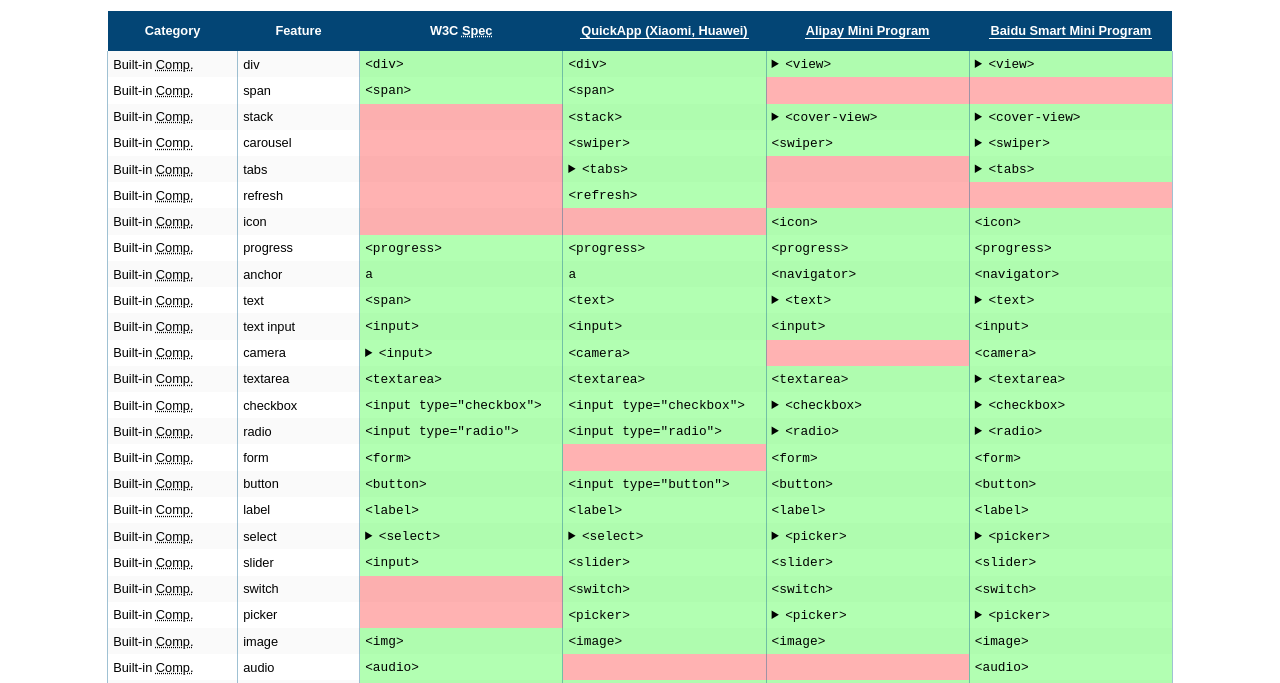
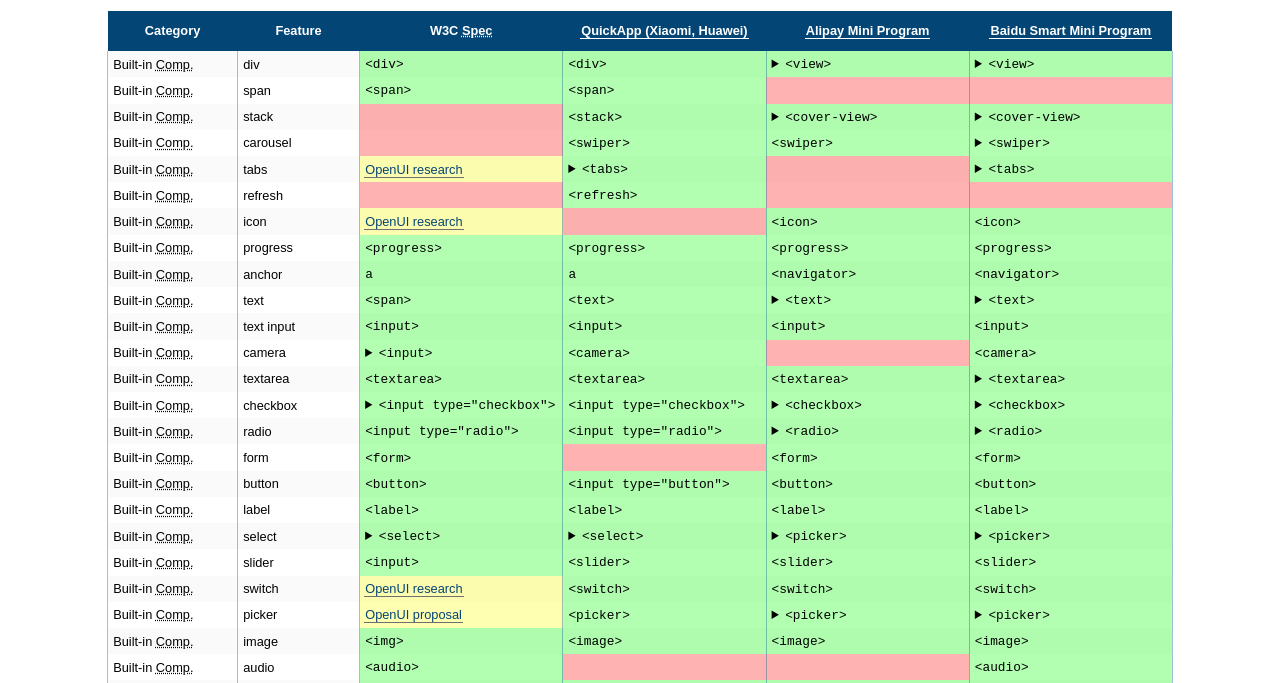
Before and after one commit to w3c/miniapp-white-paper, a plain HTML site: page components-comparison.html in a window 1280 px wide. Shown: the part 53-736 px from the top of the page. Drawn offline with Linux system fonts and the light colour scheme.

Commit message:
Links to OpenUI components

```diff
--- a/components-comparison.html
+++ b/components-comparison.html
@@ -285,7 +285,7 @@
                 <tr>
                     <td class="c0">Built-in <abbr title="Components">Comp.</abbr></td>
                     <td class="c1">tabs</td>
-                    <td class="c2 no"></td>
+                    <td class="c2 partial"><a href="https://open-ui.org/components/tabs.research">OpenUI research</a></td>
                     <td class="c3">
                         <details>
                             <summary>
@@ -315,7 +315,7 @@
                 <tr>
                     <td class="c0">Built-in <abbr title="Components">Comp.</abbr></td>
                     <td class="c1">icon</td>
-                    <td class="c2 no"></td>
+                    <td class="c2 partial"><a href="https://open-ui.org/components/icon.research">OpenUI research</a></td>
                     <td class="c3 no"></td>
                     <td class="c4"><code>&lt;icon&gt;</code></td>
                     <td class="c5"><code>&lt;icon&gt;</code></td>
@@ -397,7 +397,14 @@
                 <tr>
                     <td class="c0">Built-in <abbr title="Components">Comp.</abbr></td>
                     <td class="c1">checkbox</td>
-                    <td class="c2"><code>&lt;input type="checkbox"&gt;</code></td>
+                    <td class="c2">
+                        <details>
+                            <summary>
+                                <code>&lt;input type="checkbox"&gt;</code>
+                            </summary>
+                            <code>&lt;input type="checkbox"&gt;</code>, OpenUI's <code>  &lt;checkbox&gt;</checkbox>
+                        </details>
+                    </td>
                     <td class="c3"><code>&lt;input type="checkbox"&gt;</code></td>
                     <td class="c4">
                         <details>
@@ -470,7 +477,7 @@
                             <summary>
                                 <code>&lt;select&gt;</code>
                             </summary>
-                            <code>&lt;select&gt;</code>, <code>&lt;option&gt;</code>
+                            <code>&lt;select&gt;</code>, <code>&lt;option&gt;</code>, <a href="https://open-ui.org/components/select">OpenUI proposal</a>
                         </details>
                     </td>
                     <td class="c3">
@@ -509,7 +516,7 @@
                 <tr>
                     <td class="c0">Built-in <abbr title="Components">Comp.</abbr></td>
                     <td class="c1">switch</td>
-                    <td class="c2 no"></td>
+                    <td class="c2 partial"><a href="https://open-ui.org/components/switch">OpenUI research</a></td>
                     <td class="c3"><code>&lt;switch&gt;</code></td>
                     <td class="c4"><code>&lt;switch&gt;</code></td>
                     <td class="c5"><code>&lt;switch&gt;</code></td>
@@ -517,7 +524,9 @@
                 <tr>
                     <td class="c0">Built-in <abbr title="Components">Comp.</abbr></td>
                     <td class="c1">picker</td>
-                    <td class="c2 no"></td>
+                    <td class="c2 partial">
+                        <a href="https://open-ui.org/components/select">OpenUI proposal</a>
+                    </td>
                     <td class="c3"><code>&lt;picker&gt;</code></td>
                     <td class="c4">
                         <details>
```
